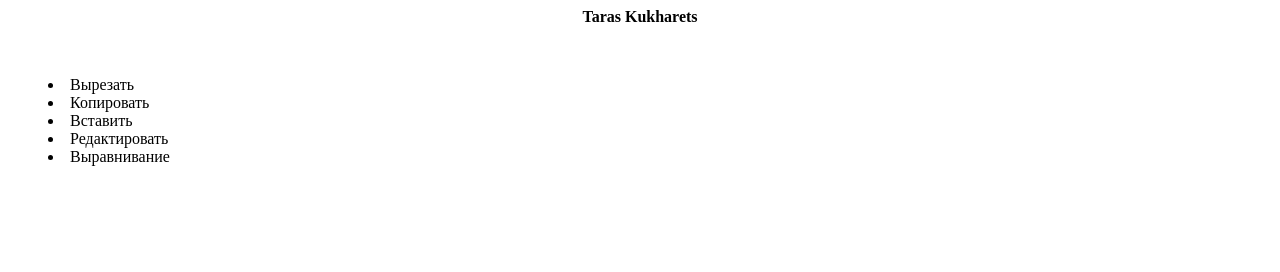
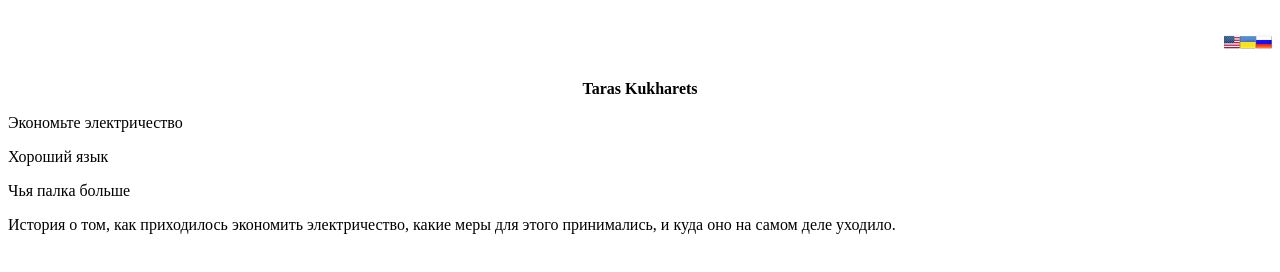
Before and after one commit to kukharets/mypage, a plain HTML site: page index.html in a window 1280 px wide. Drawn offline with Linux system fonts and the light colour scheme.

Commit message:
langmenutest1

```diff
--- a/index.html
+++ b/index.html
@@ -5,15 +5,18 @@
     </head>
     <body>
         <header>
+            <h1 align = "right"><img src="United-States-Flag-16.png"><img src=Ukraine-Flag-16.png><img src="Russia-Flag-16.png"></h1>
             <center><b>Taras Kukharets</b></center>
-            <aside><p><img src="images/figure.jpg" alt="" contextmenu="edit"></p>
-  <menu type="context" id="edit">
-   <li>Вырезать</li>
-   <li>Копировать</li>
-   <li>Вставить</li>
-   <li>Редактировать</li>
-   <li>Выравнивание</li>
-  </menu></aside>
         </header>
+        <aside>
+   <p>Экономьте электричество</p>
+   <p>Хороший язык</p>
+   <p>Чья палка больше</p>
+  </aside>
+  <article>
+   История о том, как приходилось экономить электричество,
+   какие меры для этого принимались, и куда оно на самом деле уходило.
+  </article>
+
     </body>
 </html>
```
Also changed, not shown: myphoto.jpg (added).
